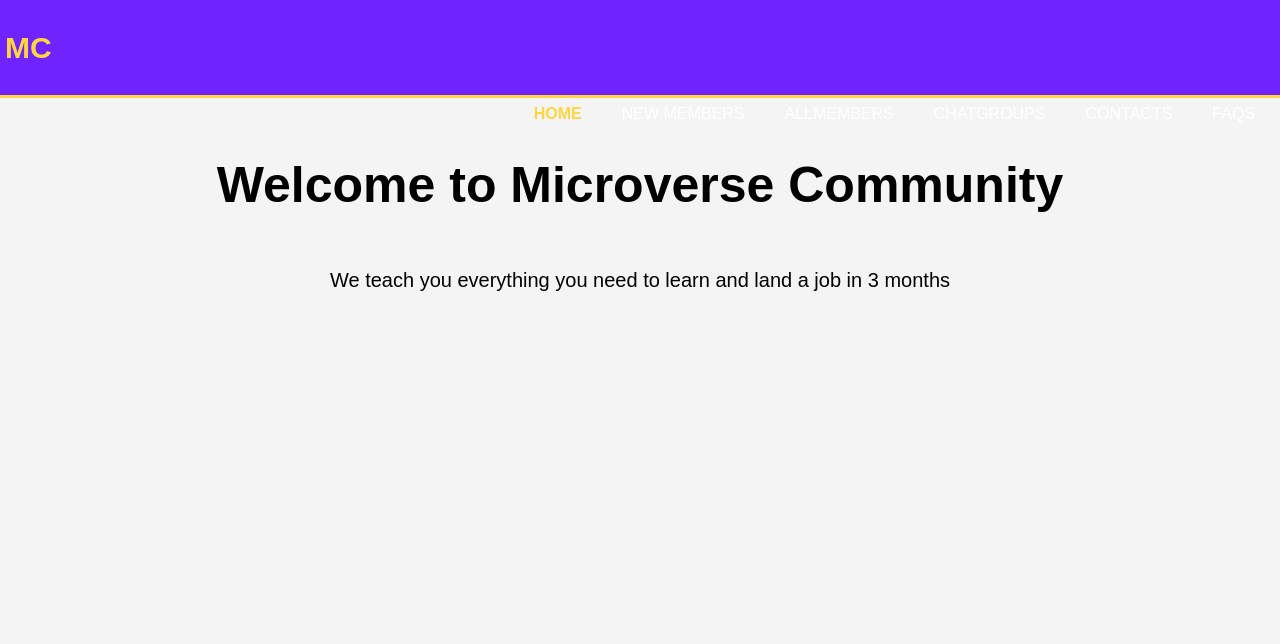
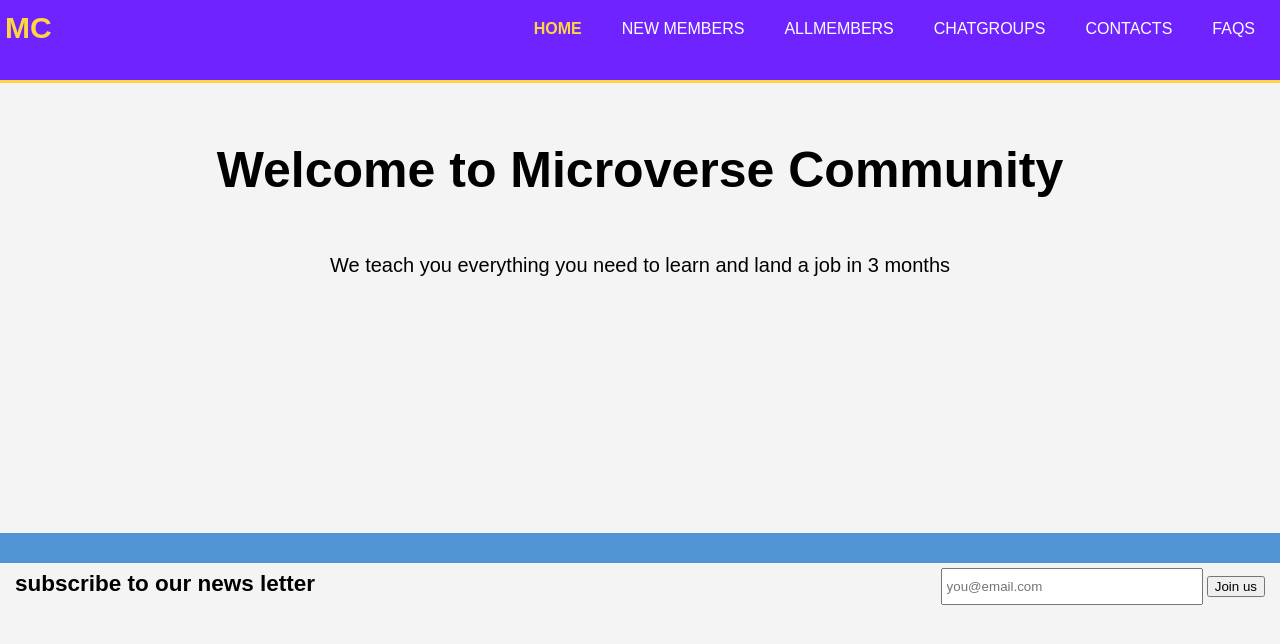
Before and after one commit to Victor752-byte/MicroverseVN, a plain HTML site: page index.html in a window 1280 px wide. Drawn offline with Linux system fonts and the light colour scheme.

Commit message:
added news letter

```diff
--- a/css/main.css
+++ b/css/main.css
@@ -47,6 +47,15 @@ header a:hover{
 
 }
 /*end of header*/
+/*branding*/
+#branding{
+    float: left;
+
+}
+#branding h1{
+    margin: 0%;
+}
+/*end of branding */
 /* start of couresal*/
 #courasel{
     min-height: 400px;
@@ -70,3 +79,28 @@ margin-top: 20px;
     color:#000000;
 }
 /* start of couresal*/
+
+/*NewsLetter Area*/
+
+#newsLetter{
+    padding: 15px;
+    color: #ffffff;
+    background: #5195d4;
+}
+
+#newsLetter h1{
+    float: left;
+    color: #000000;
+}
+
+#newsLetter form{
+    float: right;
+    margin-top: 20px;
+}
+#newsLetter input[type="email"]{
+    padding: 4px;
+    height: 25px;
+    width: 250px;
+    border-color: none;
+}
+/* end of news letter */
--- a/index.html
+++ b/index.html
@@ -33,6 +33,18 @@
             </div>
         </section>
         <!-- start of section-->
+        <!-- start of newsletter-->
+        <section id="newsLetter">
+            <div class="container">
+                <h1>subscribe to our news letter</h1>
+                <form>
+                    <input type="email" placeholder="you@email.com">
+                    <button type="submit" class="btn_submit">Join us</button>
+                </form>
+            </div>
+
+        </section>
+        <!-- start of news letter-->
 
 
 
```
